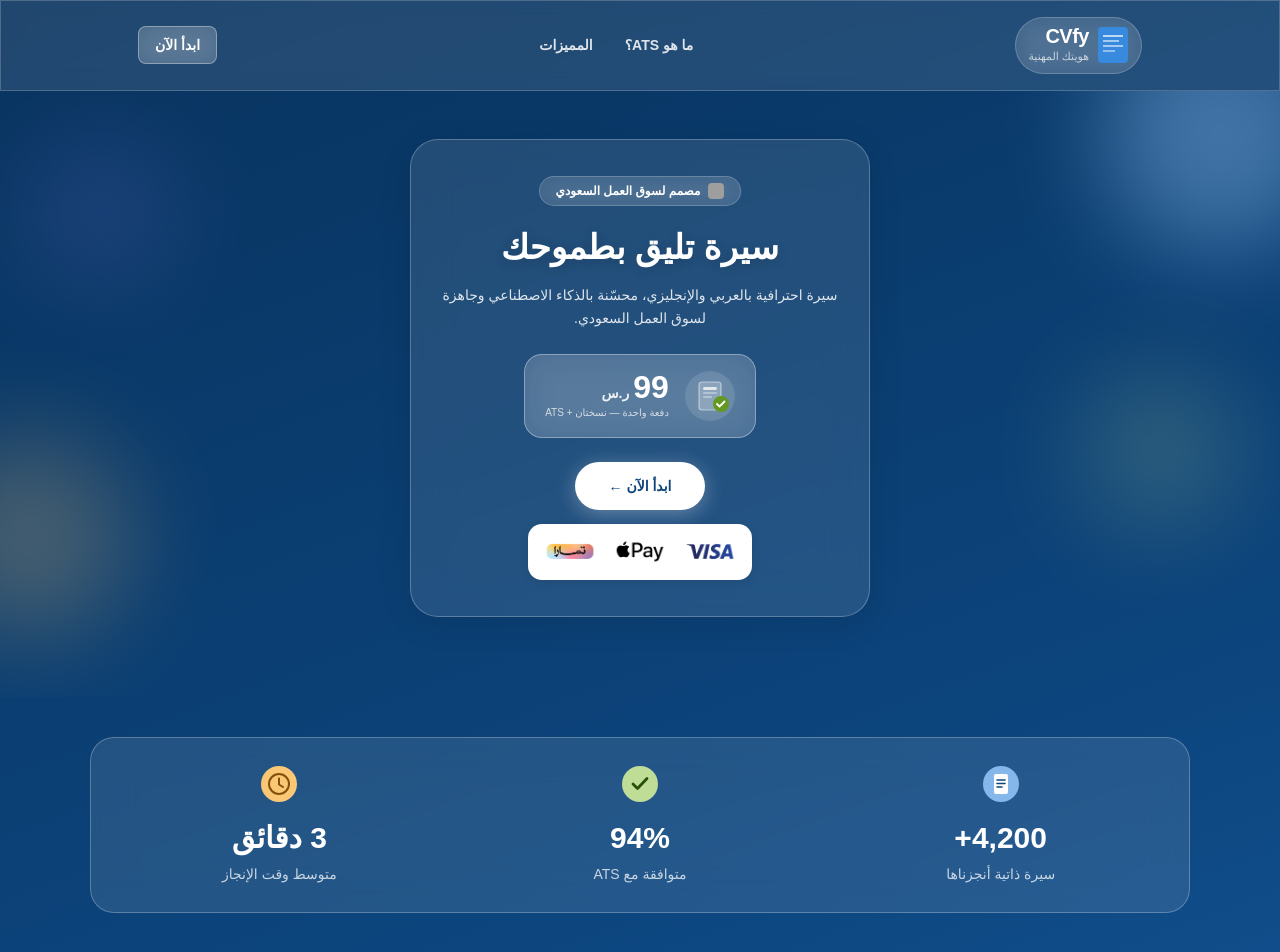
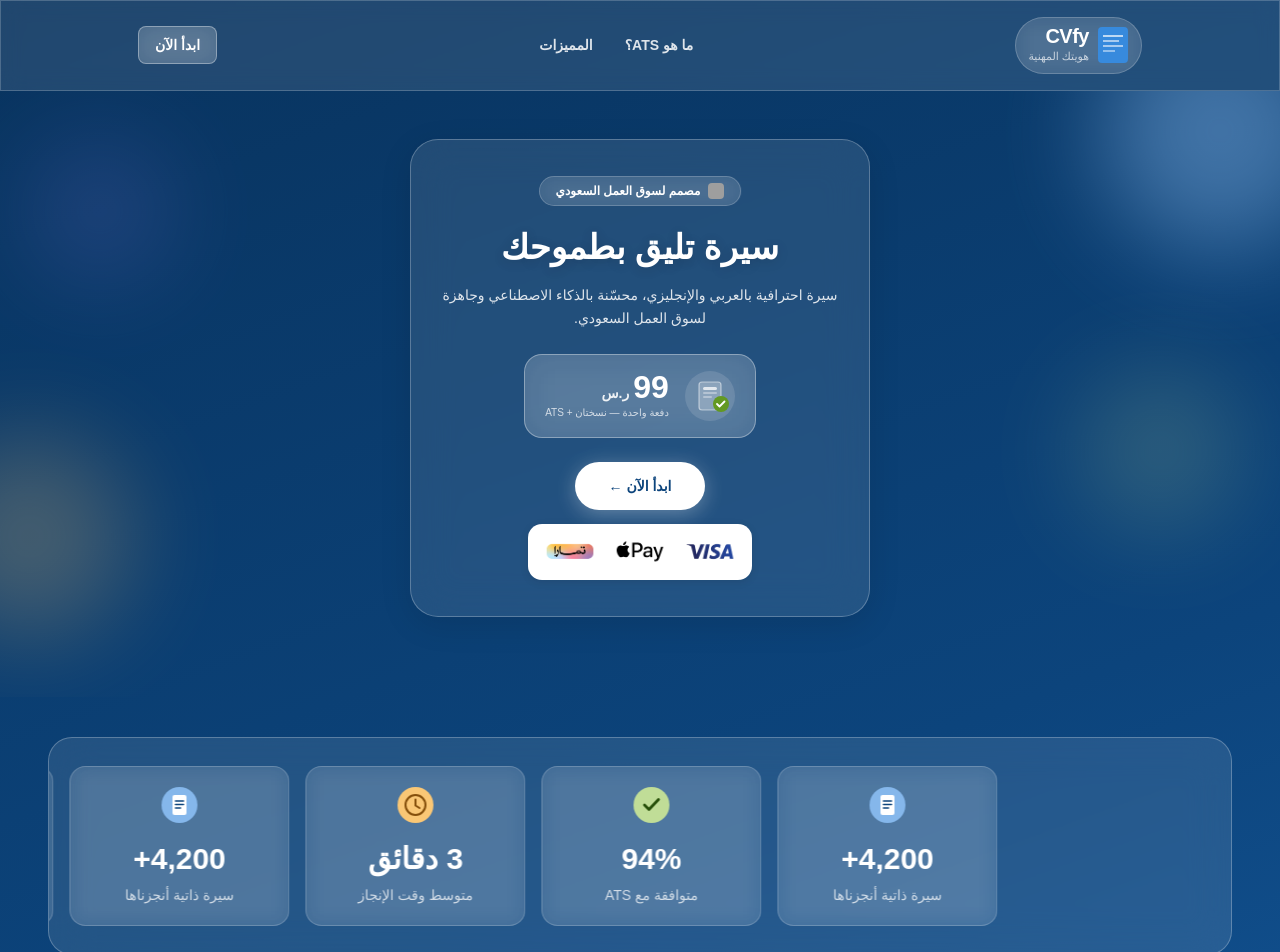
Before and after one commit to Mohammed6129/cvfy, a Next.js app: page / in a window 1280 px wide. Shown: the top 952 px of the page. Built offline with nearby package versions, Linux system fonts and the light colour scheme; no server answers; grey boxes are pictures that could not be loaded; a web font is replaced by a local one.

Commit message:
Fix scrolling stats marquee gap with triple card repetition.
Repeat the six-card stats set three times, animate by one-third width, and use flex scroll-track with 16px gap.

```diff
--- a/app/components/home-stats-bar.tsx
+++ b/app/components/home-stats-bar.tsx
@@ -50,14 +50,18 @@
   },
 ];
 
+const BASE_CARDS = [...STATS, ...STATS];
+const SCROLL_CARDS = [...BASE_CARDS, ...BASE_CARDS, ...BASE_CARDS];
+
 export default function HomeStatsBar() {
   return (
-    <section dir="rtl">
-      <div className="glass-surface mx-auto flex max-w-[1100px] flex-wrap justify-around gap-6 rounded-3xl px-5 py-7 text-center text-white">
-        {STATS.map((stat) => (
+    <section dir="rtl" className="overflow-hidden">
+      <div className="glass-surface overflow-hidden rounded-3xl py-7 text-center text-white">
+        <div className="scroll-track animate-scroll-left">
+          {SCROLL_CARDS.map((stat, index) => (
             <div
-            key={stat.label}
-            className="flex min-w-[120px] flex-1 flex-col items-center gap-2"
+              key={`${stat.label}-${index}`}
+              className="glass-surface-sm flex w-[220px] shrink-0 flex-col items-center gap-2 rounded-2xl px-4 py-5"
             >
               <span className="mb-2.5">{stat.icon}</span>
               <p className="text-2xl font-extrabold md:text-3xl">{stat.value}</p>
@@ -65,6 +69,7 @@
             </div>
           ))}
         </div>
+      </div>
     </section>
   );
 }
--- a/app/globals.css
+++ b/app/globals.css
@@ -576,6 +576,26 @@
   z-index: 0;
 }
 
+/* Scrolling stats marquee */
+@keyframes scrollLeft {
+  from {
+    transform: translateX(0);
+  }
+  to {
+    transform: translateX(-33.333%);
+  }
+}
+
+.scroll-track {
+  display: flex;
+  width: max-content;
+  gap: 16px;
+}
+
+.animate-scroll-left {
+  animation: scrollLeft 36s linear infinite;
+}
+
 /* Hide Moyasar branding */
 .mysr-form a[href*="moyasar.com"],
 #mysr a[href*="moyasar.com"] {
```
Lines whose indentation alone changed are shown as unchanged.
